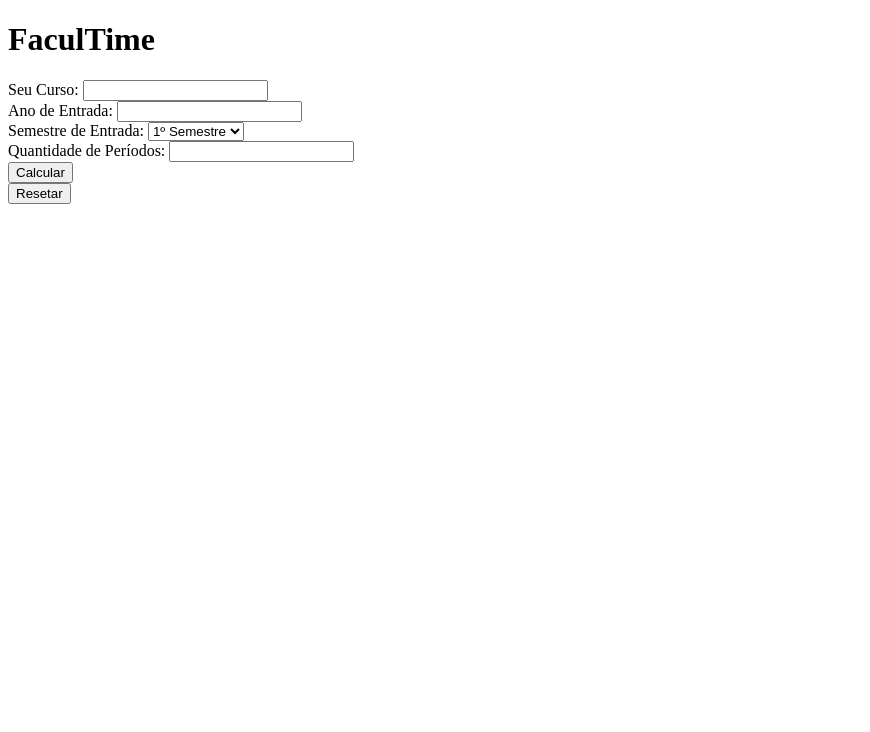
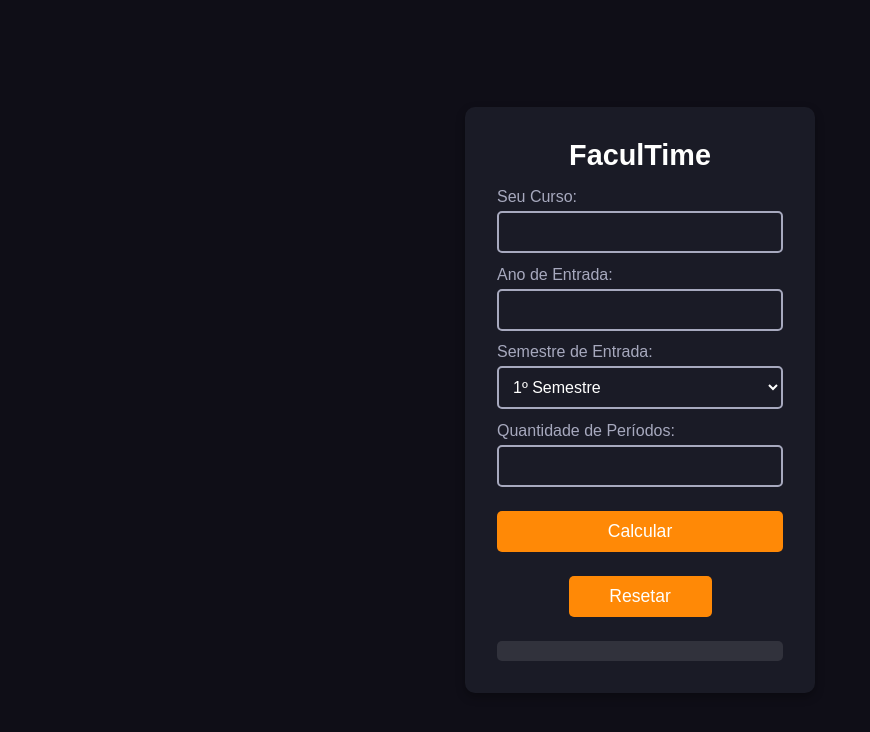
Before and after one commit to olucascdev/FaculTime, a plain HTML site: page index.html in a window 1280 px wide. Shown: the whole page, without its empty margins (0-870 px from the left). Drawn offline with nearby package versions, Linux system fonts and the light colour scheme; the site is published under a folder, as on GitHub Pages, so addresses that start at the root find nothing.

Commit message:
Update index.html

```diff
--- a/index.html
+++ b/index.html
@@ -4,7 +4,7 @@
     <meta charset="UTF-8">
     <meta name="viewport" content="width=device-width, initial-scale=1.0">
     <title>FaculTime</title>
-    <link rel="stylesheet" href="/styles/style.css">
+    <link rel="stylesheet" href="FaculTime/styles/style.css">
     <script src="script/script.js"></script>
     <script src="https://cdn.jsdelivr.net/npm/tsparticles@2/tsparticles.bundle.min.js"></script>
 </head>
```
